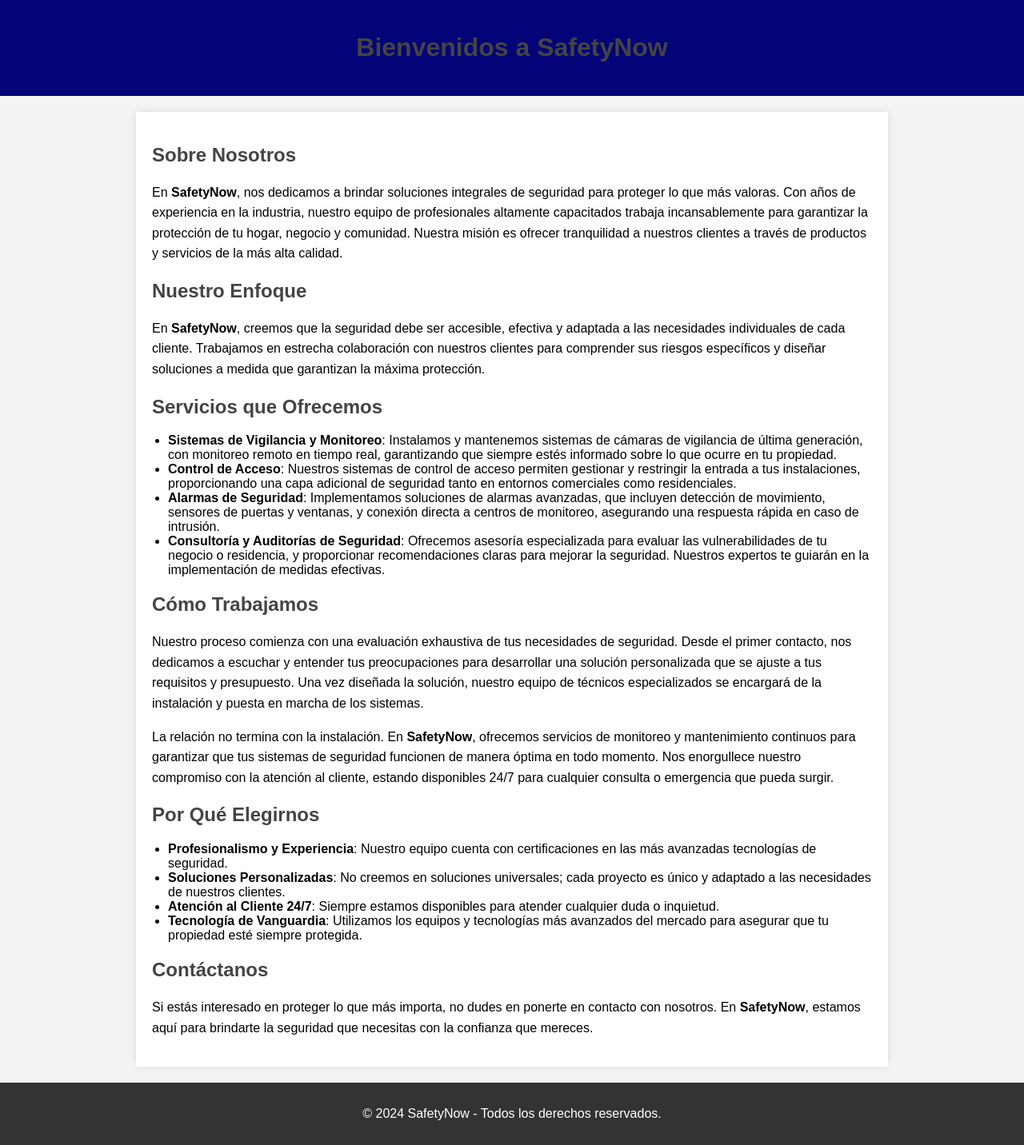
After one commit to lucasbarrionuevo4/SafetyNow, a Django app: page /info/ in a window 1280 px wide. The commit adds this page. Shown: the whole page at 80% size. Run offline with Django 5.2, Linux system fonts and the light colour scheme.

Commit message:
pagina de info

```diff
--- a/safetyNow/myapp/views.py
+++ b/safetyNow/myapp/views.py
@@ -34,3 +34,6 @@ def consultar(request):
 
 def logout_view(request):
     return redirect('/')
+
+def info(request):
+    return render(request, 'info.html')
--- a/safetyNow/safetyNow/urls.py
+++ b/safetyNow/safetyNow/urls.py
@@ -24,5 +24,6 @@ urlpatterns = [
     path('retirar/', views.retirar, name='retirar'),
     path('consultar/', views.consultar, name='consultar'),
     path('logout/', views.logout_view, name='logout'),
+    path('info/', views.info, name='info'),
 
 ]
--- /dev/null
+++ b/safetyNow/static/css/info.css
@@ -0,0 +1,36 @@
+body {
+    font-family: Arial, sans-serif;
+    margin: 0;
+    padding: 0;
+    background-color: #f4f4f4;
+    color: #000000;
+}
+header {
+    background-color: #040478;
+    color: #fff;
+    padding: 20px;
+    text-align: center;
+}
+section {
+    padding: 20px;
+    max-width: 900px;
+    margin: 20px auto;
+    background-color: #fff;
+    box-shadow: 0 0 10px rgba(0, 0, 0, 0.1);
+}
+h1, h2, h3 {
+    color: #444;
+}
+p {
+    line-height: 1.6;
+}
+ul {
+    list-style-type: disc;
+    padding-left: 20px;
+}
+footer {
+    text-align: center;
+    padding: 10px;
+    background-color: #333;
+    color: #fff;
+}
--- a/safetyNow/templates/home.html
+++ b/safetyNow/templates/home.html
@@ -29,7 +29,7 @@
         </div>
     </div>
     <footer class="footer">
-        <p>Más sobre SafetyNow: <a href="#">Visita nuestra página</a></p>
+        <p>Más sobre SafetyNow: <a href="{% url 'info' %}">Visita nuestra página</a></p>
     </footer>
 </body>
 </html>
--- /dev/null
+++ b/safetyNow/templates/info.html
@@ -0,0 +1,49 @@
+{% load static %}
+<!DOCTYPE html>
+<html lang="es">
+<head>
+    <meta charset="UTF-8">
+    <meta name="viewport" content="width=device-width, initial-scale=1.0">
+    <meta http-equiv="X-UA-Compatible" content="IE=edge">
+    <title>SafetyNow - Seguridad y Protección</title>
+    <link rel="stylesheet" href="{% static 'css/info.css' %}">
+</head>
+<body>
+    <header>
+        <h1>Bienvenidos a SafetyNow</h1>
+    </header>
+    <section>
+        <h2>Sobre Nosotros</h2>
+        <p>En <strong>SafetyNow</strong>, nos dedicamos a brindar soluciones integrales de seguridad para proteger lo que más valoras. Con años de experiencia en la industria, nuestro equipo de profesionales altamente capacitados trabaja incansablemente para garantizar la protección de tu hogar, negocio y comunidad. Nuestra misión es ofrecer tranquilidad a nuestros clientes a través de productos y servicios de la más alta calidad.</p>
+
+        <h2>Nuestro Enfoque</h2>
+        <p>En <strong>SafetyNow</strong>, creemos que la seguridad debe ser accesible, efectiva y adaptada a las necesidades individuales de cada cliente. Trabajamos en estrecha colaboración con nuestros clientes para comprender sus riesgos específicos y diseñar soluciones a medida que garantizan la máxima protección.</p>
+
+        <h2>Servicios que Ofrecemos</h2>
+        <ul>
+            <li><strong>Sistemas de Vigilancia y Monitoreo</strong>: Instalamos y mantenemos sistemas de cámaras de vigilancia de última generación, con monitoreo remoto en tiempo real, garantizando que siempre estés informado sobre lo que ocurre en tu propiedad.</li>
+            <li><strong>Control de Acceso</strong>: Nuestros sistemas de control de acceso permiten gestionar y restringir la entrada a tus instalaciones, proporcionando una capa adicional de seguridad tanto en entornos comerciales como residenciales.</li>
+            <li><strong>Alarmas de Seguridad</strong>: Implementamos soluciones de alarmas avanzadas, que incluyen detección de movimiento, sensores de puertas y ventanas, y conexión directa a centros de monitoreo, asegurando una respuesta rápida en caso de intrusión.</li>
+            <li><strong>Consultoría y Auditorías de Seguridad</strong>: Ofrecemos asesoría especializada para evaluar las vulnerabilidades de tu negocio o residencia, y proporcionar recomendaciones claras para mejorar la seguridad. Nuestros expertos te guiarán en la implementación de medidas efectivas.</li>
+        </ul>
+
+        <h2>Cómo Trabajamos</h2>
+        <p>Nuestro proceso comienza con una evaluación exhaustiva de tus necesidades de seguridad. Desde el primer contacto, nos dedicamos a escuchar y entender tus preocupaciones para desarrollar una solución personalizada que se ajuste a tus requisitos y presupuesto. Una vez diseñada la solución, nuestro equipo de técnicos especializados se encargará de la instalación y puesta en marcha de los sistemas.</p>
+        <p>La relación no termina con la instalación. En <strong>SafetyNow</strong>, ofrecemos servicios de monitoreo y mantenimiento continuos para garantizar que tus sistemas de seguridad funcionen de manera óptima en todo momento. Nos enorgullece nuestro compromiso con la atención al cliente, estando disponibles 24/7 para cualquier consulta o emergencia que pueda surgir.</p>
+
+        <h2>Por Qué Elegirnos</h2>
+        <ul>
+            <li><strong>Profesionalismo y Experiencia</strong>: Nuestro equipo cuenta con certificaciones en las más avanzadas tecnologías de seguridad.</li>
+            <li><strong>Soluciones Personalizadas</strong>: No creemos en soluciones universales; cada proyecto es único y adaptado a las necesidades de nuestros clientes.</li>
+            <li><strong>Atención al Cliente 24/7</strong>: Siempre estamos disponibles para atender cualquier duda o inquietud.</li>
+            <li><strong>Tecnología de Vanguardia</strong>: Utilizamos los equipos y tecnologías más avanzados del mercado para asegurar que tu propiedad esté siempre protegida.</li>
+        </ul>
+
+        <h2>Contáctanos</h2>
+        <p>Si estás interesado en proteger lo que más importa, no dudes en ponerte en contacto con nosotros. En <strong>SafetyNow</strong>, estamos aquí para brindarte la seguridad que necesitas con la confianza que mereces.</p>
+    </section>
+    <footer>
+        <p>&copy; 2024 SafetyNow - Todos los derechos reservados.</p>
+    </footer>
+</body>
+</html>
--- a/safetyNow/templates/retirar.html
+++ b/safetyNow/templates/retirar.html
@@ -6,7 +6,6 @@
     <meta name="viewport" content="width=device-width, initial-scale=1.0">
     <title>SafetyNow - Retirar</title>
     <link rel="stylesheet" href="{% static 'css/retirar.css' %}">
-    <!-- Estilos CSS adicionales si es necesario -->
 </head>
 <body>
     <div class="container">
```
Also changed, not shown: safetyNow/db.sqlite3.
